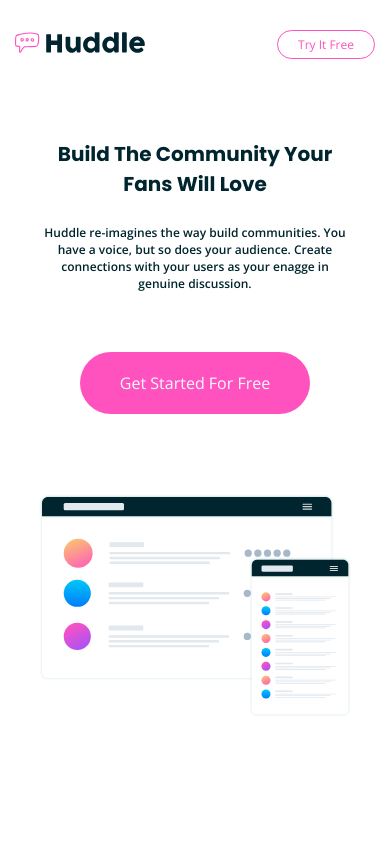
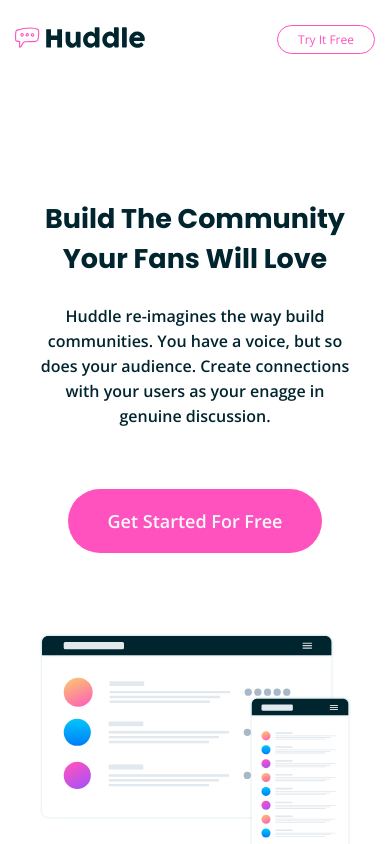
Before and after one commit to kevocam/huddleCurve, a plain HTML site: page index.html in a window 390 px wide. Shown: the top 844 px of the page. Drawn offline with nearby package versions, Linux system fonts and the light colour scheme.

Commit message:
responsive

```diff
--- a/style.scss
+++ b/style.scss
@@ -5,12 +5,6 @@
     justify-content: space-between;
     align-items: center;
     padding:25px 15px;
-
-    @include breakpoint('xs'){
-        padding:30px 15px;
-        margin-bottom:50px;
-
-    }
     &__btn{
         @include btnSpecial();
 
@@ -38,70 +32,13 @@
             width: 130px;
 
             }
-        }
-    }
-
-
-
-
-
-     /*    height: 50px;
-        display: flex;
-        justify-content: space-between;
-        padding:25px 15px;
-        &__btn{
-                @include btnSpecial();
-                height: 50%;
-                a{
-                    text-decoration: none;
-                    color:$colorPrimary;
-                    padding: 5px 15px;
-                    margin:0 auto;
-                    font-size: 12px;
 
         }
         &:hover{
-                    @include btnSpecial();
-                    color:white;
-                    border:none;
-                    background:$colorPrimary ;
-                    a{
-                        color:white;
-                        text-align: center;
+            transform: translate(0, -5px);
+            width:15px;
         }
     }
-
-
-            }
-        &__logo{
-            img{
-            height: 50%;
-            }
-
-        }
-        @include media(tablet){
-            height: 70px;
-            display: flex;
-            justify-content: space-between;
-            padding:25px 15px;
-            &__btn{
-                @include btnSpecial();
-                a{
-                    text-decoration: none;
-                    color:$colorPrimary;
-                    padding: 15px 30px;
-                    display: flex;
-                    &:hover{
-                        @include btnSpecial();
-                        color:white;
-                        border:none;
-                        background:$colorPrimary ;
-                    }
-                }
-
-            }
-        }
-     */
 }
 .hero{
     display:flex;
@@ -112,35 +49,28 @@
     &__title{
         font-family: $FuenteTitulos;
         color:$neutralCyan;
-        font-size:24px;
+        font-size:50px;
+        padding-top:120px;
         text-align: center;
-        /* @include media(tablet){
-            font-size: 40px;
-            text-align: center;
-        } */
+
          @include breakpoint('xs'){
-            font-size:20px;
+            font-size:27px;
+            width: 100%;
         }
     }
     &__text{
-
+        width:620px;
         color:$neutralCyan;
         font-family: $fuenteBody;
         font-weight: $FuenteBody_weigth;
         text-align: center;
+        font-size: 20px;
         margin-top:25px;
-
-        /* @include media(tablet){
-            width:50%;
-             font-size: 40px;
-            text-align: center;
-            font-size: 18px;
-            color:$neutralCyan;
-            font-family: $fuenteBody;
-            font-weight: $FuenteBody_weigth;
-        } */
-        @include breakpoint('xs'){
-            font-size: 12px;
+        line-height: 27px;
+         @include breakpoint("xs"){
+             font-size: 16px;
+             line-height: 25px;
+             width:100%;
         }
     }
     &__btn{
@@ -152,16 +82,23 @@
             text-decoration: none;
             display:inline-block;
             transition: transform .3s ease-out;
+            font-size: 18px;
+            font-weight: 600;
         }
         a:hover {
             transform: translate(0, -5px);
           }
     }
     &__img{
+        margin: 0 auto;
+        img{
+            width:720px;
+            @include breakpoint("xs"){
                 width:100%;
-        img{
-            width:100%;
+                padding-bottom: 80px;
             }
+        }
+
     }
 }
 
@@ -172,11 +109,12 @@
   grid-template-areas: "a b"
                        "c d"
                        "e f";
+    grid-row-gap:100px;
     @include breakpoint('xs'){
 
         display:grid;
         grid-template-columns: 90%;
-
+        grid-template-rows: auto;
         grid-template-areas: "b"
                             "a"
                             "c "
@@ -187,10 +125,80 @@
 }
 .row1_text{
     grid-area: a;
+    @include breakpoint("xs"){
+
+    }
     width:80%;
     @include text;
     margin-bottom:124px;
   @include breakpoint("xs"){
+        text-align:center;
+        width:90%
+    }
+    h3{
+       @include breakpoint("xs"){
+            font-size: 22px;
+        }
+    }
+    p{
+         @include breakpoint("xs"){
+             width: 100%;
+            font-size: 16px;
+            font-weight: 500;
+            text-align: center;
+        }
+    }
+}
+.row1_img{
+    grid-area: b;
+    @include breakpoint("xs"){
+       height: 220px;
+       width: 90%;
+        margin-bottom: 160px;
+
+    }
+    margin:auto auto;
+    img{
+
+        @include img;
+        @include breakpoint("xs"){
+            width:100%;
+            }
+    }
+
+
+
+}
+.row2_img{
+    grid-area: c;
+    margin:0 auto;
+    @include breakpoint("xs"){
+        height: 220px;
+        width: 90%;
+         margin-bottom: 80px;
+
+    }
+    img{
+        @include img;
+        @include breakpoint("xs"){
+            width:100%;
+            }
+    }
+/*     margin-bottom:124px
+ */
+}
+.row2_text{
+
+    grid-area: d;
+    @include breakpoint("xs"){
+        width:90%;
+        text-align:center;
+        margin-bottom:120px;
+    }
+    width:80%;
+    @include text();
+/*     margin-bottom:124px;
+ */    @include breakpoint("xs"){
 
         text-align:center;
     }
@@ -201,50 +209,10 @@
     }
     p{
         @include breakpoint("xs"){
-            font-size: 16px;
-            font-weight: 500;
-        }
-    }
-}
-.row1_img{
-    grid-area: b;
-    margin:0 auto;
-    img{
-        @include img;
-    }
-    margin-bottom:124px
-
-
-}
-.row2_img{
-    grid-area: c;
-    margin:0 auto;
-    img{
-        @include img;
-    }
-    margin-bottom:124px
-
-}
-.row2_text{
-
-    grid-area: d;
-    margin:0 auto;
-    width:80%;
-    @include text();
-    margin-bottom:124px;
-    @include breakpoint("xs"){
-
-        text-align:center;
-    }
-    h3{
-        @include breakpoint("xs"){
-            font-size: 22px;
-        }
-    }
-    p{
-        @include breakpoint("xs"){
-            font-size: 16px;
-            font-weight: 500;
+            font-size: 14px;
+            font-weight: 400;
+            text-align: center;
+            line-height: 18px;
         }
     }
 
@@ -255,22 +223,29 @@
     grid-area: e;
     width:80%;
     @include text;
-    margin-bottom:150px;
-    @include breakpoint("xs"){
+/*     margin-bottom:150px;
+ */    @include breakpoint("xs"){
+        width:90%;
 
-        text-align:center;
     }
     h3{
         @include breakpoint("xs"){
             font-size: 22px;
+            text-align: center;
         }
     }
     p{
         @include breakpoint("xs"){
-            font-size: 16px;
-            font-weight: 500;
+
+            font-size: 14px;
+            font-weight: 400;
+            text-align: center;
+            line-height: 18px;
         }
     }
+    @include breakpoint("xs"){
+/*         height: 60vh;
+ */    }
 
 }
 .row3_img{
@@ -279,9 +254,15 @@
     grid-area: f;
     img{
         @include img;
+        @include breakpoint("xs"){
+            width:100%;
+            }
 
     }
-    margin-bottom:124px
+    margin-bottom:124px;
+    @include breakpoint("xs"){
+    width: 100%;
+    }
 
 }
 .call{
@@ -290,8 +271,12 @@
     flex-direction: column;
     justify-content: center;
     align-items: center;
-    margin-bottom: 100px;
-    &__title{
+    margin:120px 0;
+    @include breakpoint("xs"){
+        margin:90px 0;
+    }
+/*     margin-bottom: 100px;
+ */    &__title{
         @include title();
         text-align: center;
         font-size: 24px;
@@ -324,15 +309,16 @@
     color:white;
     width: 100%;
 
-
     &__img{
         img{
-            margin-bottom: -5px;
+            margin-bottom: -7px;
             width:100%;
         }
     }
     &__content{
-        height: 520px;
+        font-family: $fuenteBody;
+        font-weight: $FuenteBody_weigth;
+
         display:flex;
         background-color: #00252E;
         justify-content: center;
@@ -380,7 +366,8 @@
         &--newsletter{
             width: 720px;
             margin:0 auto;
-            padding-top:34px;
+
+            box-sizing: border-box;
             @include breakpoint("xs"){
                 width:85%;
             }
@@ -405,6 +392,7 @@
             input{
                 height: 45px;
                 width:350px;
+
                 border-radius:6px;
                 border:none;
                 margin-right: 30px;
@@ -413,7 +401,7 @@
                 color:$colorPrimary;
                 font-weight: $FuenteTitulos_weigth;
                 @include breakpoint("xs"){
-                    width:90%;
+                    width:100%;
                     height: 35px;
                     margin-bottom:10px;
                 }
@@ -445,9 +433,12 @@
 .main__stadistics{
     display: flex;
     justify-content: space-around;
+    margin: 80px 0;
+
     @include breakpoint("xs"){
         flex-direction: column;
         align-items: center;
+        margin: 60px 0
 
     }
     p:first-of-type{
@@ -460,7 +451,7 @@
 
     &--comunnities{
         img{
-            width: 25px;
+            width: 35px;
         }
         p:nth-child(3){
             font-family: $fuenteBody;
@@ -490,12 +481,14 @@
             text-align:center;
         }
     }
-    margin:150px 0;
-}
+/*     margin:150px 0;
+ */}
 
 .iconRrss{
    fill:white;
    cursor:pointer;
+   margin-top:24px;
+
 }
 #face{
     background-color:white;
```
Also changed, not shown: index.html (line endings or trailing spaces), style.css, 1 other file. Lines whose indentation alone changed are shown as unchanged.
